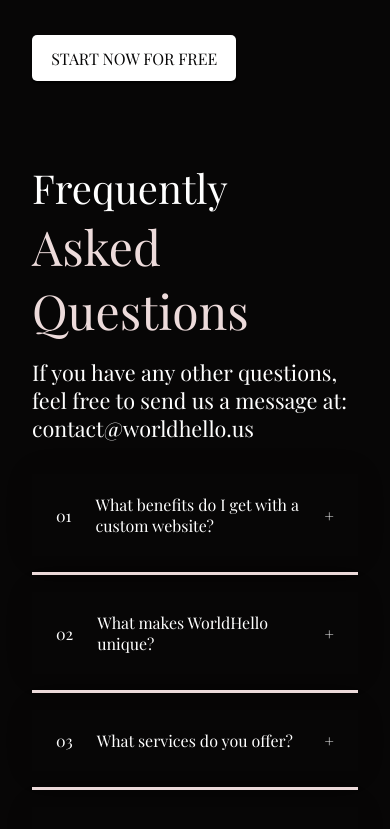
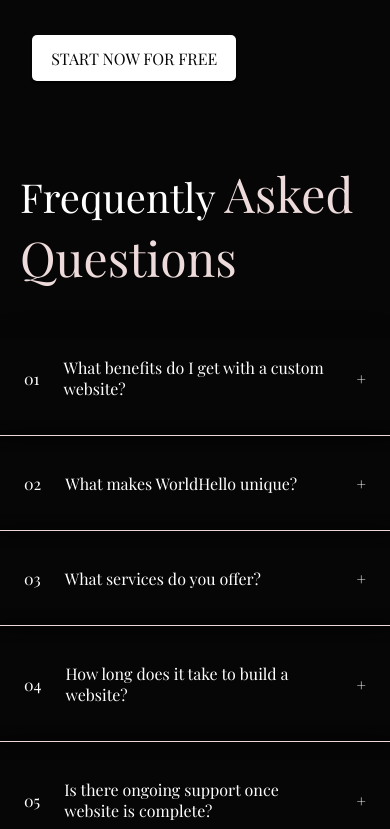
Before and after one commit to gtzjesus/WorldHello, a React (Vite) app: page / in a window 390 px wide. Shown: the part 4987-5816 px from the top of the page. Built offline with nearby package versions, Linux system fonts and the light colour scheme; no server answers; the database is empty.

Commit message:
Responsivenss for FAQS componenet

```diff
--- a/src/components/business/Business.jsx
+++ b/src/components/business/Business.jsx
@@ -16,6 +16,7 @@ import LazyLoad from 'react-lazyload';
 // Styled Componenets
 // ------------------------------
 // This section has all CSS styles configured for every HTML element.
+
 const StyledBusiness = styled.div`
   background: var(--color-black);
   color: var(--color-white);
--- a/src/components/faqs/Faqs.jsx
+++ b/src/components/faqs/Faqs.jsx
@@ -1,9 +1,22 @@
+// ------------------------------
+// File: Business.js
+// ------------------------------
+// Description: React component for displaying our frequently asked questions.
+
+// ------------------------------
+// Imports
+// ------------------------------
+// This section has all necessary imports for this component.
+
 import styled from 'styled-components';
 import FaqsItem from './FaqsItem';
 import { useState } from 'react';
 import LazyLoad from 'react-lazyload';
 
+// ------------------------------
 // FAQs
+// ------------------------------
+// This section contains an array of objects. Our frequently asked questions with the provided answers
 const faqs = [
   {
     title: 'What benefits do I get with a custom website?',
@@ -35,24 +48,33 @@ const faqs = [
   },
 ];
 
+// ------------------------------
+// Styled Componenets
+// ------------------------------
+// This section has all CSS styles configured for every HTML element.
+
 const StyledFaqs = styled.div`
+  // Code logic for arranging children
   display: flex;
   flex-direction: column;
   background: var(--color-black);
   color: var(--color-white);
-  padding: var(--padding-large) var(--padding-medium);
 `;
 
 const Intro = styled.div`
+  // Code logic for arranging children
   display: flex;
   flex-direction: column;
-  gap: var(--gap-medium);
-  padding: 0 0 var(--padding-medium) 0;
+  padding: var(--padding-large) var(--padding-small);
 `;
 
 const Title = styled.span`
   font-size: var(--font-medium);
 
+  // ------------------------------
+  // @Media Queries
+  // ------------------------------
+  // These are used for responsive design, for all screens we can modify the web application based on the screen size
   @media (min-width: 61.25em) {
     font-size: var(--font-large);
   }
@@ -62,22 +84,13 @@ const Title = styled.span`
   }
 `;
 
-const Description = styled.span`
-  font-size: var(--font-xsmall);
-
-  @media (min-width: 61.25em) {
-    font-size: var(--font-small);
-  }
-
-  @media (min-width: 150.15em) {
-    font-size: var(--font-medium);
-  }
-`;
-
 const Special = styled.span`
   color: var(--color-tan);
   font-size: var(--font-large);
 
+  // ------------------------------
+  // @Media Queries
+  // ------------------------------
   @media (min-width: 61.25em) {
     font-size: var(--font-xlarge);
   }
@@ -86,21 +99,25 @@ const Special = styled.span`
     font-size: var(--font-xxlarge);
   }
 `;
+
+// ------------------------------
+// Component
+// ------------------------------
+// This section has our React Component which handles the hook data
+
 function Faqs() {
-  // STATE to OPEN and CLOSE faqs
+  // React hook useState to control user interaction when clicking on FAQ, displaying and not displaying answers
   const [currentOpen, setCurrentOpen] = useState(null);
   return (
     <LazyLoad>
+      {/* <!-- Main Container --> */}
       <StyledFaqs>
         <Intro>
           <Title>
             Frequently <Special>Asked Questions</Special>
           </Title>
-          <Description>
-            If you have any other questions, feel free to send us a message at:
-            <br /> contact@worldhello.us
-          </Description>
         </Intro>
+        {/* <!-- Map all array to display every FAQ --> */}
         {faqs.map((element, index) => (
           <FaqsItem
             currentOpen={currentOpen}
@@ -117,4 +134,5 @@ function Faqs() {
   );
 }
 
+// Export reusable Component
 export default Faqs;
--- a/src/styles/App.css
+++ b/src/styles/App.css
@@ -12,7 +12,7 @@ hr {
   display: block;
   height: 1px;
   border: 0;
-  border-top: 3px solid var(--color-tan);
+  border-top: 1px solid var(--color-tan);
   margin: 1em 0;
   padding: 0;
 }
```
